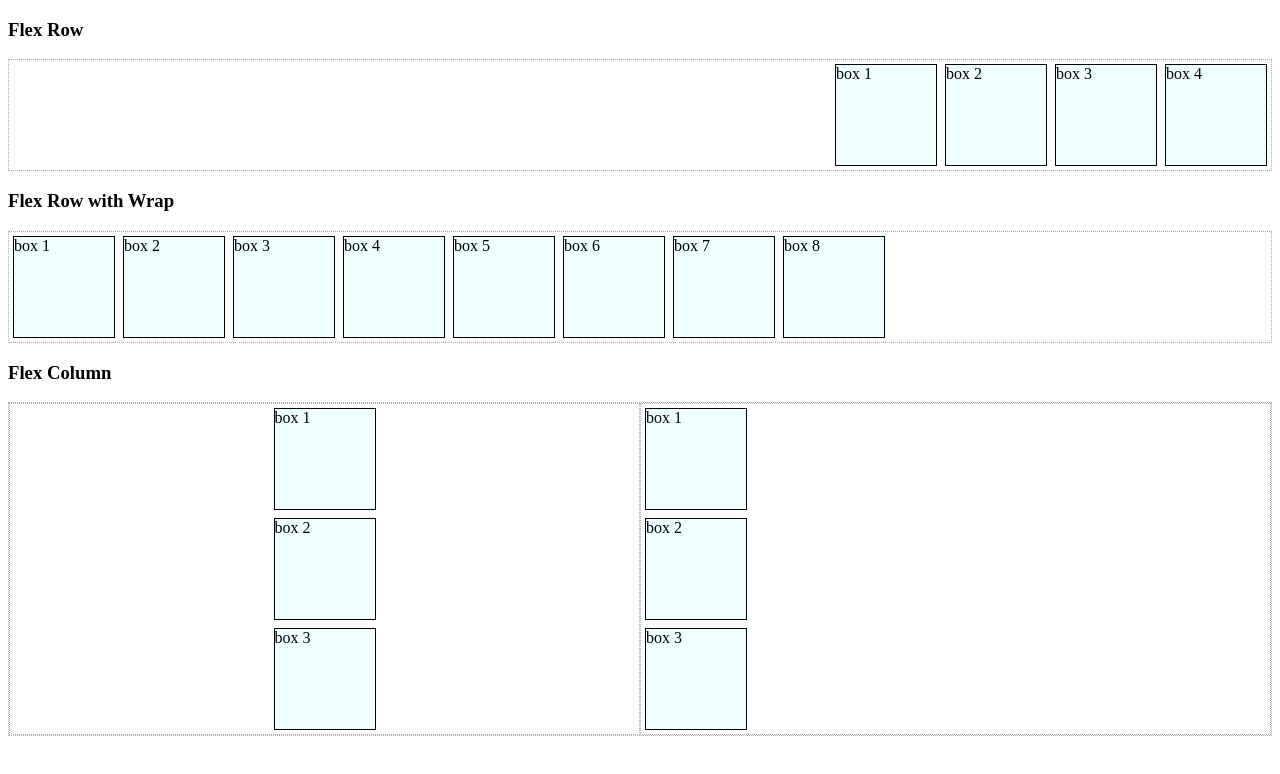
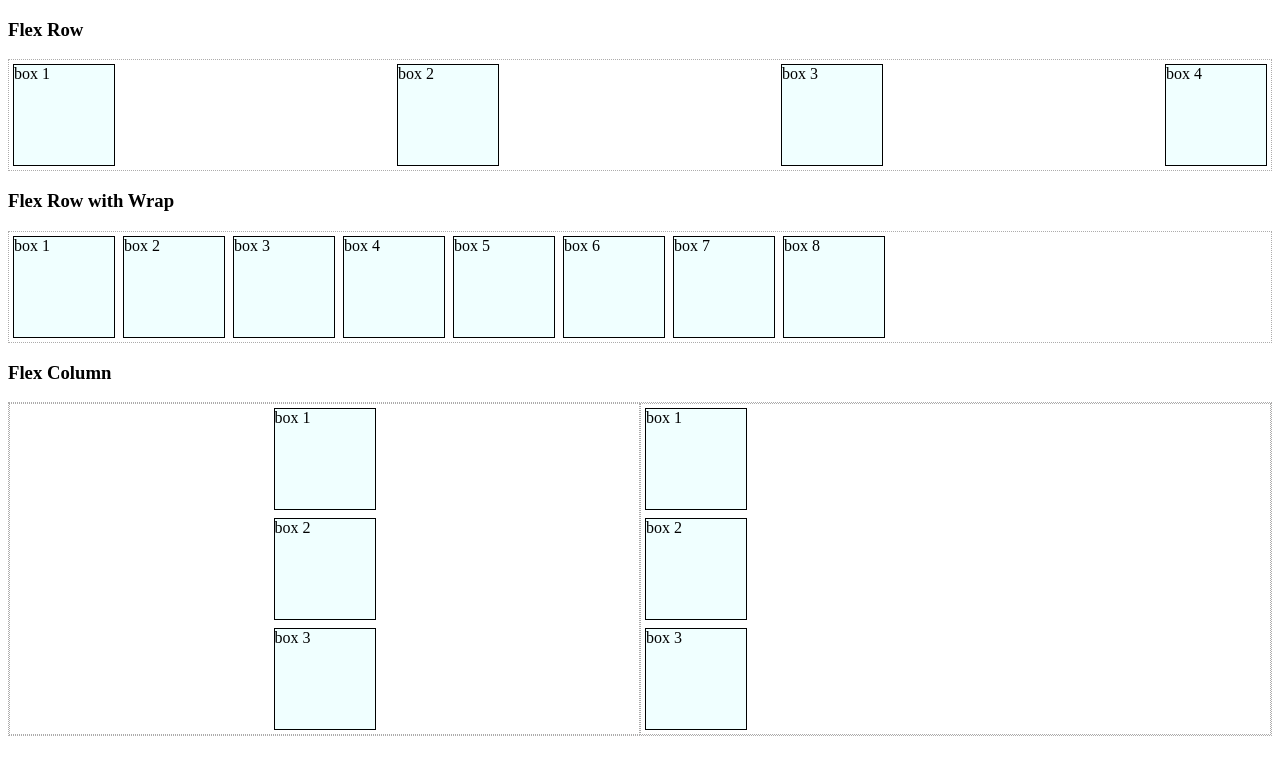
Before and after one commit to sophXmoore1/bimsc25-bootcamp-02, a plain HTML site: page index.html in a window 1280 px wide. Drawn offline with Linux system fonts and the light colour scheme.

Commit message:
Update index.html

```diff
--- a/index.html
+++ b/index.html
@@ -8,7 +8,7 @@
 </head>
 <body>
     <h3>Flex Row</h3>
-    <div class="flexRow flexEnd">
+    <div class="flexRow spaceBetween">
         <div class="box">box 1</div>
         <div class="box">box 2</div>
         <div class="box">box 3</div>
```
